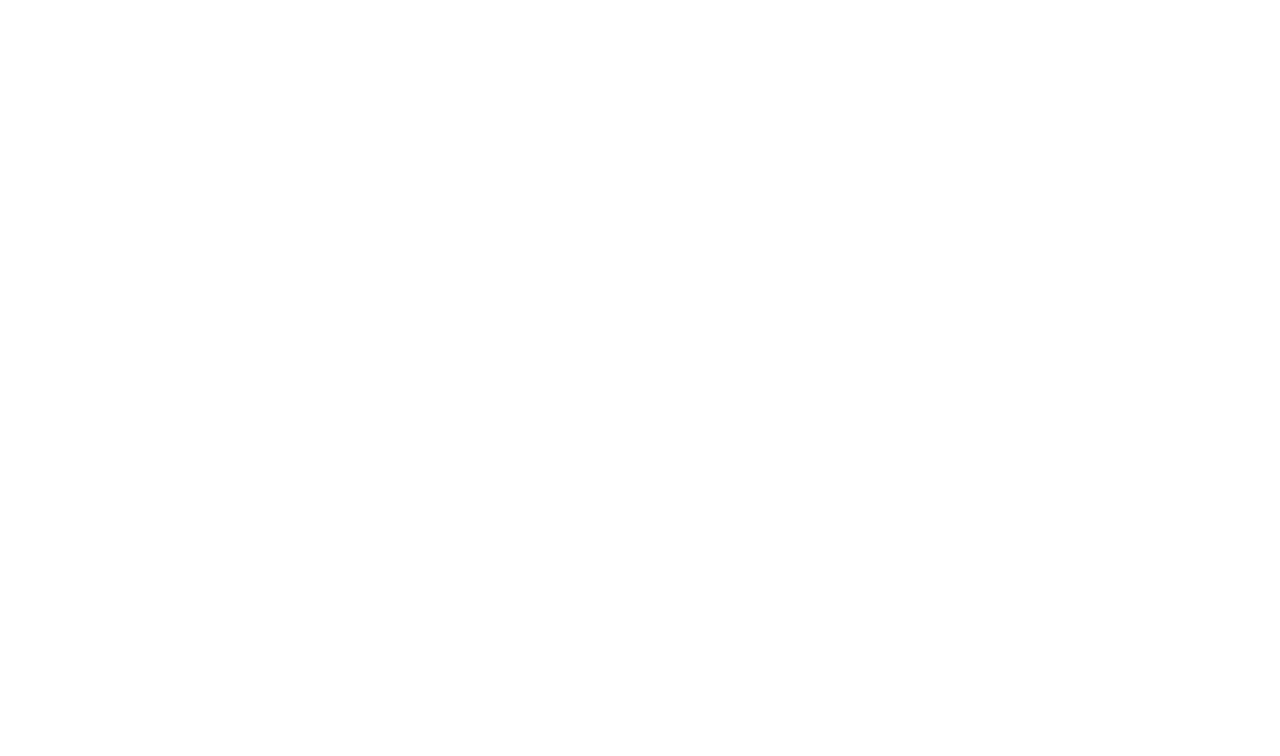
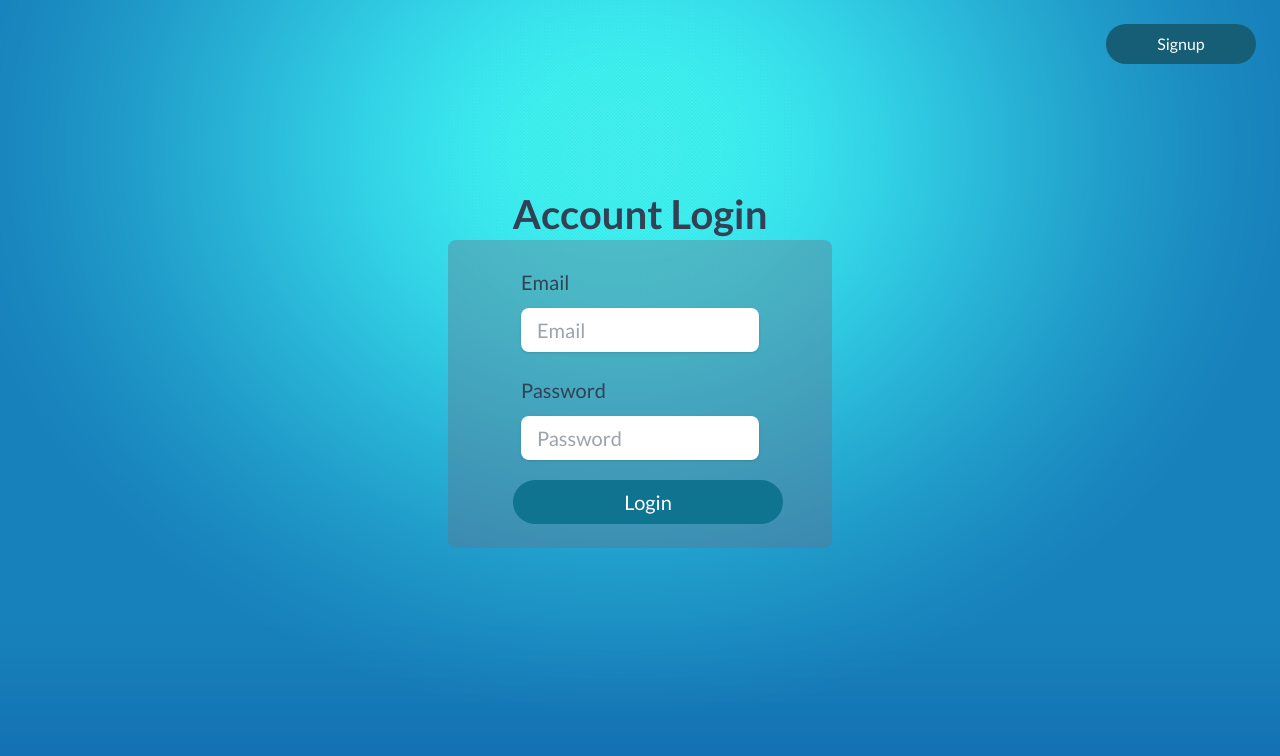
Before and after one commit to T3d4/medboard, a Vue app: page /login in a window 1280 px wide. Before the commit this address had no page. Shown: the top 756 px of the page. Built offline with nearby package versions, Linux system fonts and the light colour scheme.

Commit message:
login page

```diff
--- a/src/router/index.js
+++ b/src/router/index.js
@@ -1,5 +1,7 @@
 import { createRouter, createWebHistory } from 'vue-router'
 import HomeView from '../views/HomeView.vue'
+import LoginView from '../views/LoginView.vue'
+import SignupView from '../views/SignupView.vue'
 
 const router = createRouter({
   history: createWebHistory(import.meta.env.BASE_URL),
@@ -8,6 +10,16 @@ const router = createRouter({
       path: '/',
       name: 'home',
       component: HomeView
+    },
+    {
+      path: '/login',
+      name: 'login',
+      component: LoginView
+    },
+    {
+      path: '/signup',
+      name: 'signup',
+      component: SignupView
     }
   ]
 })
--- /dev/null
+++ b/src/views/HeaderView.vue
@@ -0,0 +1,24 @@
+<template>
+  <div class="py-6 flex flex-row w-full justify-end text-center text-white">
+    <div
+      v-if="path == '/signup'"
+      class="w-[150px] mx-6 py-2 rounded-full bg-cyan-800 hover:bg-cyan-950"
+    >
+      <router-link to="/login"><div>Login</div></router-link>
+    </div>
+    <div
+      v-if="path == '/login'"
+      class="w-[150px] mx-6 py-2 rounded-full bg-cyan-800 hover:bg-cyan-950"
+    >
+      <router-link to="/signup"><div class="">Signup</div></router-link>
+    </div>
+  </div>
+</template>
+
+<script setup>
+import { useRoute } from 'vue-router'
+
+const route = useRoute()
+
+const path = route.path
+</script>
--- /dev/null
+++ b/src/views/LoginView.vue
@@ -0,0 +1,70 @@
+<template>
+  <main>
+    <div
+      class="w-screen h-screen body bg-cover"
+      style="background-image: url('/src/assets/images/signup.gif')"
+    >
+      <HeaderView />
+      <div
+        class="flex flex-col justify-center items-center h-[70%] w-full text-xl font-medium text-slate-700"
+      >
+        <div class="w-[30%] font-bold text-[40px] my-3">
+          <h3 class="text-center">Account Login</h3>
+        </div>
+        <form
+          class="flex items-center justify-center bg-slate-500/40 rounded-lg min-w-[300px] px-8 py-4 w-[30%]"
+          method="post"
+        >
+          <div class="flex flex-col">
+            <div class="flex flex-col">
+              <div class="my-3 mx-4">
+                <div class="pb-3"><label for="email">Email</label><br /></div>
+                <input
+                  type="email"
+                  name="email"
+                  id="email"
+                  placeholder="Email"
+                  class="pl-4 py-2 rounded-lg outline-none shadow focus:outline-cyan-700 focus:outline-4"
+                  required
+                  autocomplete="on"
+                />
+              </div>
+              <div class="flex flex-row w-full">
+                <div class="my-3 mx-4 w-full">
+                  <div class="pb-3"><label for="password">Password</label><br /></div>
+                  <input
+                    type="password"
+                    name="password"
+                    id="password"
+                    placeholder="Password"
+                    class="pl-4 py-2 rounded-lg outline-none shadow focus:outline-cyan-700 focus:outline-4 w-full"
+                    required
+                    autocomplete="on"
+                  />
+                </div>
+              </div>
+              <div class="w-full text-center py-2 text-white mx-2">
+                <button
+                  type="submit"
+                  class="w-full py-2 rounded-full bg-cyan-700 hover:bg-cyan-900"
+                >
+                  Login
+                </button>
+              </div>
+            </div>
+          </div>
+        </form>
+      </div>
+    </div>
+  </main>
+</template>
+
+<script setup>
+import HeaderView from './HeaderView.vue'
+</script>
+
+<style scoped>
+input {
+  width: 100%;
+}
+</style>
```
